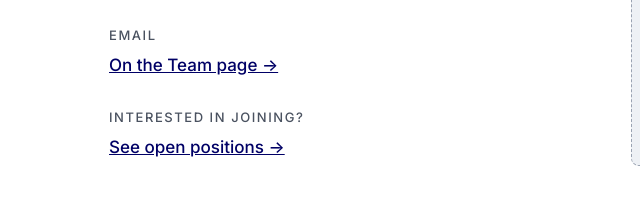
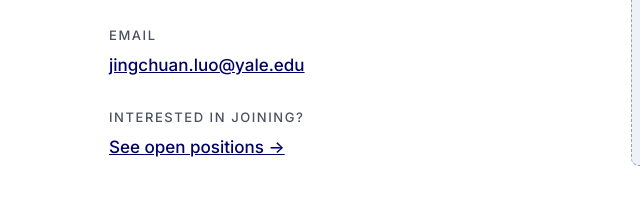
Before and after one commit to jingchuanluolab/jingchuanluolab.github.io, a plain HTML site: page contact.html in a window 1280 px wide. Shown: the part 409-631 px from the top of the page, 3-643 px from the left. Drawn offline with Linux system fonts and the light colour scheme.

Commit message:
Show the email on the Contact page too
Team and Contact both print it; the footers still link rather than repeat it.

Co-Authored-By: Claude Opus 5 <noreply@anthropic.com>

```diff
--- a/contact.html
+++ b/contact.html
@@ -45,7 +45,7 @@
       </div>
       <div class="contact-block">
         <p class="eyebrow" style="margin:0">Email</p>
-        <a href="team.html">On the Team page &rarr;</a>
+        <a href="mailto:jingchuan.luo@yale.edu">jingchuan.luo@yale.edu</a>
       </div>
       <div class="contact-block">
         <p class="eyebrow" style="margin:0">Interested in joining?</p>
```
Also changed, not shown: 1 other file.
